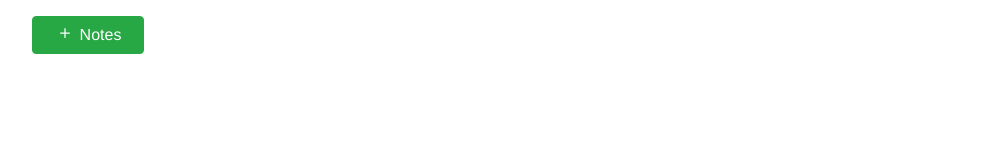
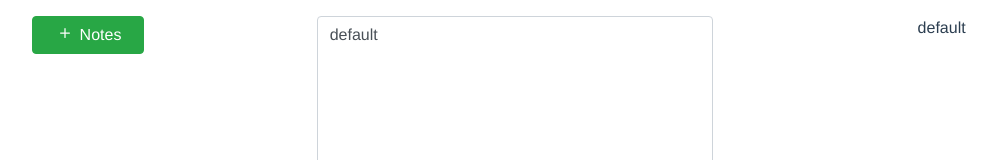
Before and after one commit to LuisChungaRios/awesome-notebook, a Vue app: page / in a window 1280 px wide. Shown: the top 160 px of the page, without its empty margins (125-1122 px from the left). Built offline with nearby package versions, Linux system fonts and the light colour scheme.

Commit message:
add render text

```diff
--- a/package.json
+++ b/package.json
@@ -11,6 +11,7 @@
     "bootstrap": "^4.4.1",
     "bootstrap-vue": "^2.8.0",
     "core-js": "^3.6.4",
+    "marked": "^0.8.2",
     "vue": "^2.6.11",
     "vuex": "^3.1.2"
   },
@@ -38,7 +39,9 @@
     "parserOptions": {
       "parser": "babel-eslint"
     },
-    "rules": {}
+    "rules": {
+      "no-unused-vars": 0
+    }
   },
   "browserslist": [
     "> 1%",
--- a/src/components/Note.vue
+++ b/src/components/Note.vue
@@ -1,15 +1,20 @@
 <template>
   <div class="row">
     <NoteList />
-    <div class="col-sm-12 col-md-4"></div>
-    <div class="col-sm-12 col-md-4"></div>
+    <NoteText />
+    <NoteRenderText />
   </div>
 </template>
 <script>
 import NoteList from "./NoteList";
+import NoteText from "./NoteText";
+import NoteRenderText from "./NoteRenderText";
+
 export default {
   components: {
-    NoteList
+    NoteList,
+    NoteText,
+    NoteRenderText
   },
   name: "Note"
 };
--- a/src/components/NoteList.vue
+++ b/src/components/NoteList.vue
@@ -2,7 +2,7 @@
   <div class="col-sm-12 col-md-4 note-container">
     <div class="row mb-4">
       <div class="col-sm-4 col-md-4 offset-sm-4">
-        <button class="btn btn-success btn-block" @click.prevent="addNote()">
+        <button class="btn btn-success btn-block" @click.prevent="addNote">
           <b-icon icon="plus"></b-icon> Notes
         </button>
       </div>
@@ -16,7 +16,6 @@
     </div>
   </div>
 </template>
-
 <script>
 import { mapMutations, mapGetters } from "vuex";
 
@@ -39,7 +38,4 @@ export default {
 .note-container {
   min-height: 100vh;
 }
-
-.note-list {
-}
 </style>
--- a/src/components/NoteListItem.vue
+++ b/src/components/NoteListItem.vue
@@ -1,24 +1,34 @@
 <template>
   <div class="row note-list mb-1">
-    <div class="col-7">
-      <label for=""> {{ notebook.title }} </label>
-      <!-- <input type="text" class="form-control" /> -->
+    <div class="col-7" @click="changeSelectedNote(notebook)">
+      <label v-if="!showInput" style="cursor:pointer">
+        {{ notebook.title }}
+      </label>
+      <input v-else type="text" class="form-control" />
     </div>
 
     <div class="col-5 d-flex justify-content-around">
       <button class="btn">
         <b-icon icon="star" variant="warning"></b-icon>
       </button>
-      <button class="btn">
+      <button v-if="!showInput" class="btn" @click="changeInput">
         <b-icon icon="pencil" variant="danger"></b-icon>
       </button>
+      <button
+        v-if="showInput"
+        class="btn"
+        @click="updateNotebookTitle(notebook)"
+      >
+        <b-icon icon="check-circle" variant="danger"></b-icon>
+      </button>
       <button class="btn">
-        <b-icon icon="dash-square-fill" variant="danger"></b-icon>
+        <b-icon icon="trash-fill" variant="danger"></b-icon>
       </button>
     </div>
   </div>
 </template>
 <script>
+import { mapMutations } from "vuex";
 export default {
   name: "NoteListItem",
   props: {
@@ -30,6 +40,25 @@ export default {
         id: null
       })
     }
+  },
+  data() {
+    return {
+      input: false
+    };
+  },
+  computed: {
+    showInput() {
+      return this.input;
+    }
+  },
+  methods: {
+    ...mapMutations("notebook", ["setSelectedNote"]),
+    changeInput() {
+      this.input = !this.input;
+    },
+    changeSelectedNote(notebook) {
+      return this.setSelectedNote(notebook);
+    }
   }
 };
 </script>
--- /dev/null
+++ b/src/components/NoteRenderText.vue
@@ -0,0 +1,15 @@
+<template>
+  <div class="col-sm-12 col-md-4" v-html="getRenderNotebookText"></div>
+</template>
+<script>
+import { mapGetters } from "vuex";
+export default {
+  data() {
+    return {};
+  },
+  name: "NoteRenderText",
+  computed: {
+    ...mapGetters("notebook", ["getRenderNotebookText"])
+  }
+};
+</script>
--- /dev/null
+++ b/src/components/NoteText.vue
@@ -0,0 +1,36 @@
+<template>
+  <div class="col-sm-12 col-md-4">
+    <textarea
+      name=""
+      id=""
+      class="form-control"
+      style="height:100%"
+      v-model="text"
+      @keyup="setContentNotebookSelected(text)"
+    >
+    </textarea>
+  </div>
+</template>
+<script>
+import { mapMutations, mapGetters } from "vuex";
+export default {
+  data() {
+    return {};
+  },
+  name: "NoteText",
+  computed: {
+    ...mapGetters("notebook", ["getSelectedNotebook"]),
+    text: {
+      get() {
+        return this.getSelectedNotebook.content;
+      },
+      set(newValue) {
+        this.setContentNotebookSelected(newValue);
+      }
+    }
+  },
+  methods: {
+    ...mapMutations("notebook", ["setContentNotebookSelected"])
+  }
+};
+</script>
--- a/src/store/notebook/getters.js
+++ b/src/store/notebook/getters.js
@@ -1,6 +1,15 @@
+import marked from "marked";
 const getters = {
   notebooks(state) {
     return state.notebooks.sort((a, b) => a.id > b.id);
+  },
+  getSelectedNotebook(state) {
+    return state.selectedNote;
+  },
+  getRenderNotebookText(state) {
+    if (state.selectedNote) {
+      return marked(state.selectedNote.content);
+    }
   }
 };
 export default getters;
--- a/src/store/notebook/mutations.js
+++ b/src/store/notebook/mutations.js
@@ -17,6 +17,16 @@ const mutations = {
     if (indexDelete != -1) {
       state.notebooks.splice(indexDelete, 1);
     }
+  },
+  setSelectedNote(state, noteSelected) {
+    state.selectedNote = noteSelected;
+  },
+  setContentNotebookSelected(state, contentNotebookSelected) {
+    const index = state.notebooks.findIndex(
+      notebook => notebook.id === state.selectedNote.id
+    );
+
+    state.notebooks[index].content = contentNotebookSelected;
   }
 };
 
--- a/src/store/notebook/state.js
+++ b/src/store/notebook/state.js
@@ -1,5 +1,9 @@
 const state = {
-  notebooks: []
+  notebooks: [],
+  selectedNote: {
+    title: "default",
+    content: "default"
+  }
 };
 
 export default state;
```
Also changed, not shown: 1 other file (tests, documents, lock files or other folders).
